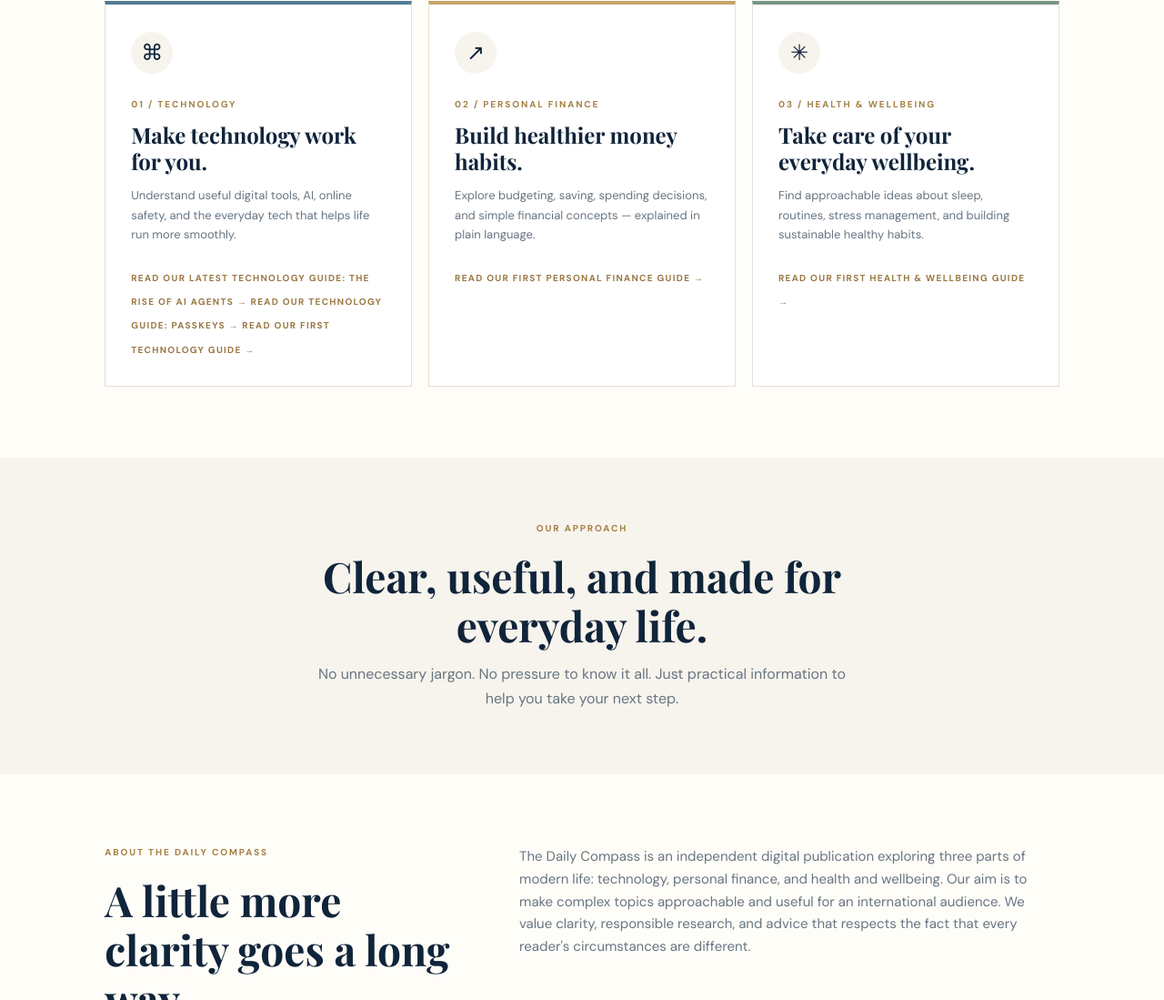
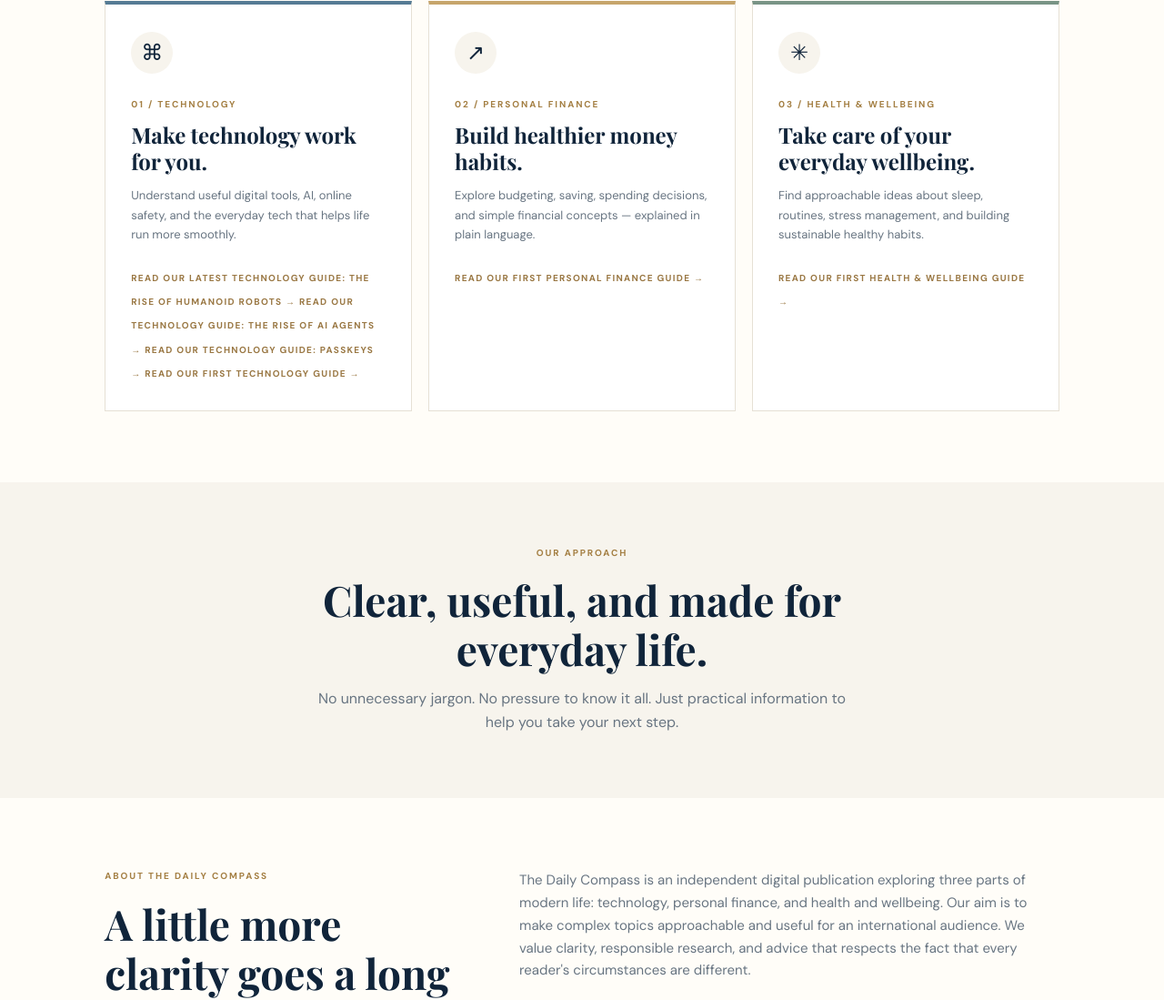
Before and after one commit to TheDailyCompassMedia/the-daily-compass, a plain HTML site: page index.html in a window 1280 px wide. Shown: the part 1056-2155 px from the top of the page at 91% size. Drawn offline with nearby package versions, Linux system fonts and the light colour scheme; a web font is replaced by a local one.

Commit message:
Add humanoid robots article to homepage

```diff
--- a/index.html
+++ b/index.html
@@ -28,6 +28,7 @@
     </a>
 
     <button class="menu-toggle" aria-label="Open navigation" aria-expanded="false">☰</button>
+
     <nav class="nav">
       <a href="#technology">Technology</a>
       <a href="#finance">Personal Finance</a>
@@ -37,17 +38,24 @@
   </header>
 
   <main id="home">
+
     <section class="hero">
       <div class="hero-copy">
         <p class="eyebrow">A clearer way forward</p>
+
         <h1>Good information.<br><em>Better everyday choices.</em></h1>
+
         <p class="hero-text">
           Practical, easy-to-understand guides for navigating technology,
           managing money, and looking after your wellbeing — wherever you
           are in the world.
         </p>
-        <a class="button" href="#explore">Explore the topics <span aria-hidden="true">→</span></a>
+
+        <a class="button" href="#explore">
+          Explore the topics <span aria-hidden="true">→</span>
+        </a>
       </div>
+
       <div class="hero-art" aria-hidden="true">
         <div class="sun"></div>
         <div class="orbit orbit-one"></div>
@@ -60,7 +68,9 @@
 
     <section class="intro section" id="explore">
       <p class="eyebrow">Find your direction</p>
+
       <h2>Knowledge for real life.</h2>
+
       <p class="section-lead">
         The world changes quickly. We make useful information easier to
         understand, so you can make informed decisions one step at a time.
@@ -68,17 +78,26 @@
     </section>
 
     <section class="topics section">
+
+      <!-- TECHNOLOGY -->
       <article class="topic-card tech" id="technology">
         <div class="topic-icon" aria-hidden="true">⌘</div>
+
         <p class="eyebrow">01 / Technology</p>
+
         <h3>Make technology work for you.</h3>
+
         <p>
           Understand useful digital tools, AI, online safety, and the
           everyday tech that helps life run more smoothly.
         </p>
 
+        <a class="coming" href="rise-of-humanoid-robots-everyday-life.html">
+          Read our latest Technology guide: The Rise of Humanoid Robots →
+        </a>
+
         <a class="coming" href="rise-of-ai-agents-future-of-work.html">
-          Read our latest Technology guide: The Rise of AI Agents →
+          Read our Technology guide: The Rise of AI Agents →
         </a>
 
         <a class="coming" href="passkeys-explained.html">
@@ -90,36 +109,49 @@
         </a>
       </article>
 
+      <!-- PERSONAL FINANCE -->
       <article class="topic-card money" id="finance">
         <div class="topic-icon" aria-hidden="true">↗</div>
+
         <p class="eyebrow">02 / Personal finance</p>
+
         <h3>Build healthier money habits.</h3>
+
         <p>
           Explore budgeting, saving, spending decisions, and simple
           financial concepts — explained in plain language.
         </p>
+
         <a class="coming" href="simple-monthly-budget.html">
           Read our first Personal Finance guide →
         </a>
       </article>
 
+      <!-- HEALTH AND WELLBEING -->
       <article class="topic-card wellness" id="wellbeing">
         <div class="topic-icon" aria-hidden="true">✳</div>
+
         <p class="eyebrow">03 / Health &amp; wellbeing</p>
+
         <h3>Take care of your everyday wellbeing.</h3>
+
         <p>
           Find approachable ideas about sleep, routines, stress management,
           and building sustainable healthy habits.
         </p>
+
         <a class="coming" href="seven-habits-better-sleep.html">
           Read our first Health &amp; Wellbeing guide →
         </a>
       </article>
+
     </section>
 
     <section class="quote-band">
       <p class="eyebrow">Our approach</p>
+
       <h2>Clear, useful, and made for everyday life.</h2>
+
       <p>
         No unnecessary jargon. No pressure to know it all. Just practical
         information to help you take your next step.
@@ -129,8 +161,10 @@
     <section class="about section" id="about">
       <div>
         <p class="eyebrow">About The Daily Compass</p>
+
         <h2>A little more clarity goes a long way.</h2>
       </div>
+
       <p>
         The Daily Compass is an independent digital publication exploring
         three parts of modern life: technology, personal finance, and
@@ -144,8 +178,10 @@
     <section class="contact-strip" id="contact">
       <div>
         <p class="eyebrow">Stay curious</p>
+
         <h2>Come back for practical guides and fresh ideas.</h2>
       </div>
+
       <p>
         Explore our latest articles and return for more useful information.
         The Daily Compass is growing, one helpful guide at a time.
@@ -155,8 +191,10 @@
   </main>
 
   <footer class="footer">
+
     <a class="brand footer-brand" href="#home">
       <img src="compass.svg" alt="" width="32" height="32">
+
       <span>
         <strong>The Daily Compass</strong>
         <small>Navigate life. Make better choices.</small>
@@ -168,6 +206,7 @@
     <p><a href="contact.html">Contact Us</a></p>
 
     <p><a href="privacy-policy.html">Privacy Policy</a></p>
+
     <p>
       Email:
       <a href="mailto:Pandoranorah2020@gmail.com">
```
